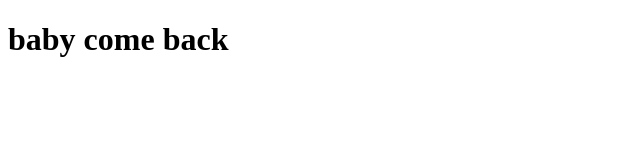
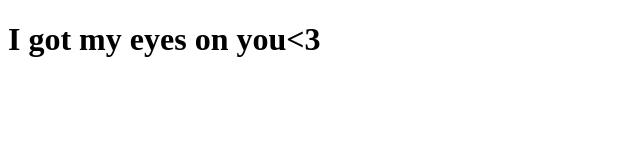
Before and after one commit to SadPanda19/sadpanda19, a plain HTML site: page index.html in a window 1280 px wide. Shown: the whole page, without its empty margins (0-640 px from the left). Drawn offline with Linux system fonts and the light colour scheme.

Commit message:
Update index.html

```diff
--- a/index.html
+++ b/index.html
@@ -13,7 +13,7 @@
   <title>Hola</title>
 </head>
 <body>
-  <h1>baby come back</h1>
+  <h1>I got my eyes on you<3</h1>
 
 
 </body>
```
